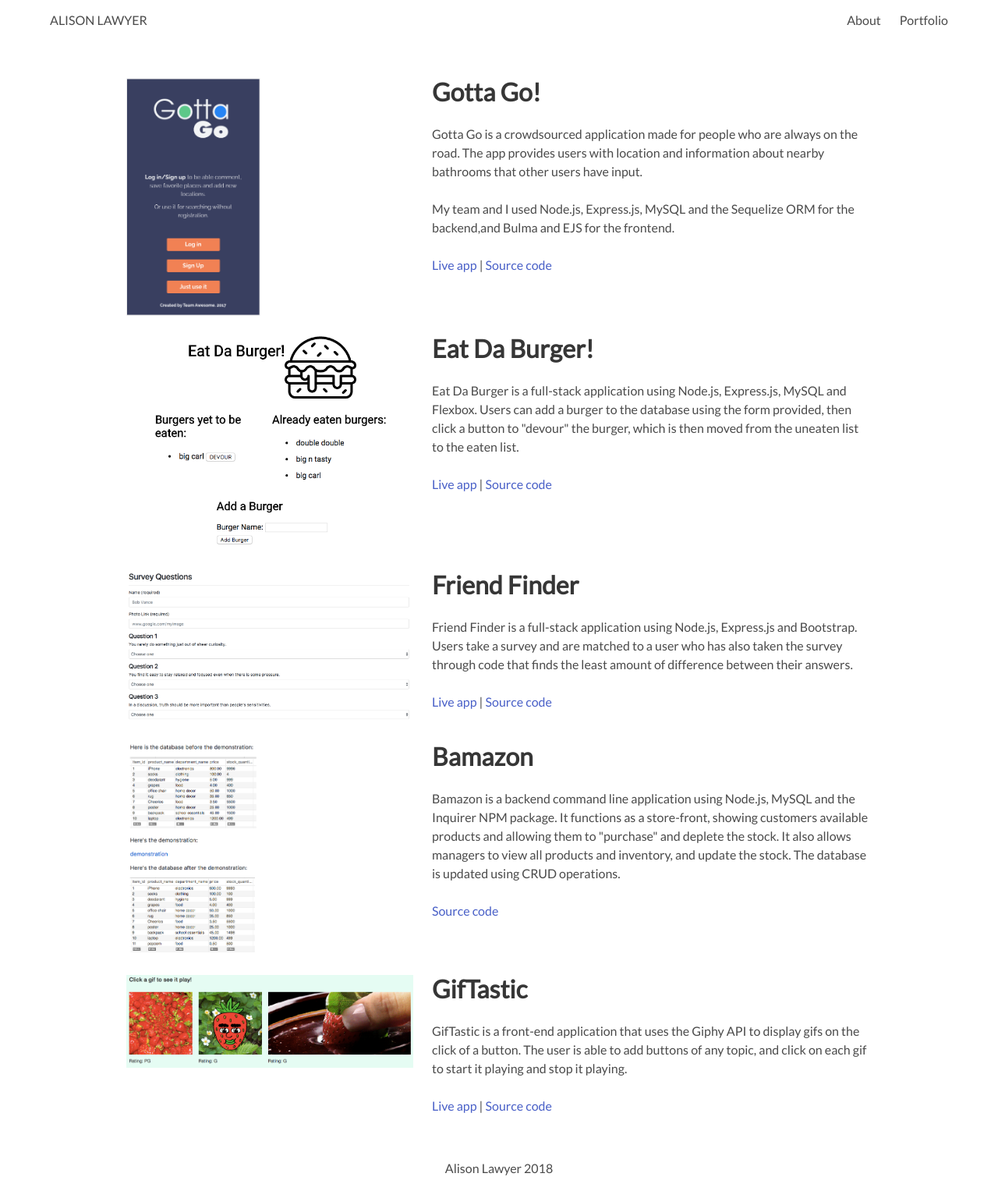
After one commit to anlawyer/portfolio, a Node server app: page /portfolio in a window 1280 px wide. The commit adds this page. Shown: the whole page at 78% size. Run offline with Node 20, Linux system fonts and the light colour scheme; some libraries are stand-ins or nearby versions.

Commit message:
added routing, ejs partials, burger dropdown

```diff
--- a/package.json
+++ b/package.json
@@ -19,6 +19,7 @@
   "homepage": "https://github.com/anlawyer/portfolio#readme",
   "dependencies": {
     "body-parser": "^1.18.2",
+    "ejs": "^2.5.7",
     "express": "^4.16.2"
   }
 }
--- /dev/null
+++ b/routes/routes.js
@@ -0,0 +1,9 @@
+module.exports = function (app) {
+  app.get('/', function (req, res) {
+    res.render('pages/index');
+  });
+
+  app.get('/portfolio', function (req, res) {
+    res.render('pages/portfolio');
+  });
+};
--- a/server.js
+++ b/server.js
@@ -10,7 +10,9 @@ app.use(bodyParser.urlencoded({ extended: false }));
 
 app.use(express.static('public'));
 
-// require('./routes/api-routes.js')(app);
+app.set('view engine', 'ejs');
+
+require('./routes/routes.js')(app);
 
 app.listen(PORT, function () {
   console.log('App listening on PORT: ' + PORT);
--- a/public/portfolio.html
+++ b/views/pages/portfolio.ejs
@@ -1,47 +1,11 @@
 <!DOCTYPE html>
 <html>
 <head>
-  <meta charset="utf-8">
-  <meta http-equiv="X-UA-Compatible" content="IE=edge">
-  <meta name="viewport" content="width=device-width, initial-scale=1">
-  <title>Alison's Portfolio</title>
-  <link rel="stylesheet" href="https://cdnjs.cloudflare.com/ajax/libs/font-awesome/4.7.0/css/font-awesome.min.css" integrity="sha256-eZrrJcwDc/3uDhsdt61sL2oOBY362qM3lon1gyExkL0=" crossorigin="anonymous" />
-  <link href="https://fonts.googleapis.com/css?family=Lato" rel="stylesheet">
-  <!-- Bulma Version 0.6.0 -->
-  <link rel="stylesheet" href="https://cdnjs.cloudflare.com/ajax/libs/bulma/0.6.0/css/bulma.min.css" integrity="sha256-HEtF7HLJZSC3Le1HcsWbz1hDYFPZCqDhZa9QsCgVUdw=" crossorigin="anonymous" />
-  <style type="text/css">
-    html,body {
-      font-family: 'Lato', sans-serif;
-    }
-  </style>
+  <% include ../partials/head %>
 </head>
 <body>
   <section class="hero is-fullheight is-default is-bold">
-  <div class="hero-head">
-    <nav class="navbar">
-      <div class="container">
-        <div class="navbar-brand">
-          <a class="navbar-item" href="index.html">
-            <h2>ALISON LAWYER</h2>
-          </a>
-          <span class="navbar-burger burger" data-target="navbarMenu">
-            <span></span>
-            <span></span>
-          </span>
-        </div>
-        <div id="navbarMenu" class="navbar-menu">
-          <div class="navbar-end">
-            <a class="navbar-item about-button" href="index.html">
-              About
-            </a>
-            <a class="navbar-item is-active portfolio-button">
-              Portfolio
-            </a>
-          </div>
-        </div>
-      </div>
-    </nav>
-  </div>
+    <% include ../partials/header %>
     <div class="hero-body">
       <div class="container">
         <!-- <h1>Featured Projects</h1> -->
@@ -49,7 +13,7 @@
           <!-- gotta go -->
           <div class="column is-2 is-offset-1">
             <figure class="image">
-              <img src="./images/GottaGo-landing.png">
+              <img src="../../images/GottaGo-landing.png">
             </figure>
             <!-- <figure class="image">
               <img src="./images/GottaGo-add.png">
@@ -75,7 +39,7 @@
           <!-- Eat da Burger -->
           <div class="column is-4 is-offset-1">
             <figure class="image">
-              <img src="./images/EatDaBurger.png">
+              <img src="../../images/EatDaBurger.png">
             </figure>
           </div>
           <div class="column is-6">
@@ -92,7 +56,7 @@
           <!-- Friend finder -->
           <div class="column is-4 is-offset-1">
             <figure class="image">
-              <img src="./images/FriendFinder-questions.png">
+              <img src="../../images/FriendFinder-questions.png">
             </figure>
           </div>
           <div class="column is-6">
@@ -109,7 +73,7 @@
           <!-- Bamazon -->
           <div class="column is-2 is-offset-1">
             <figure class="image">
-              <img src="./images/Bamazon.png">
+              <img src="../../images/Bamazon.png">
             </figure>
           </div>
           <div class="column is-6 is-offset-2">
@@ -126,7 +90,7 @@
           <!-- GifTastic -->
           <div class="column is-4 is-offset-1">
             <figure class="image">
-              <img src="./images/GifTastic-gifs.png">
+              <img src="../../images/GifTastic-gifs.png">
             </figure>
           </div>
           <div class="column is-6">
@@ -139,35 +103,13 @@
             <a href="https://anlawyer.github.io/GifTastic/">Live app</a> |
             <a href="https://github.com/anlawyer/GifTastic">Source code</a>
           </div>
-          <!-- LIRI -->
-          <!-- <div class="column is-4 is-offset-1">
-            <p>test</p>
-          </div>
-          <div class="column is-6">
-            <p>test</p>
-          </div> -->
-          <!-- Trivia -->
-          <!-- <div class="column is-4 is-offset-1">
-            <p>test</p>
-          </div>
-          <div class="column is-6">
-            <p>test</p> -->
           </div>
         </div>
       </div>
     </div>
-
-    <div class="hero-foot">
-      <div class="container">
-        <div class="tabs is-centered">
-          <ul>
-            <li><a>Alison Lawyer 2017</a></li>
-          </ul>
-        </div>
-      </div>
-    </div>
+    <% include ../partials/footer %>
   </section>
   <script src="https://code.jquery.com/jquery-3.2.1.min.js" integrity="sha256-hwg4gsxgFZhOsEEamdOYGBf13FyQuiTwlAQgxVSNgt4=" crossorigin="anonymous"></script>
-  <script async type="text/javascript" src="./js/bulma.js"></script>
+  <script async type="text/javascript" src="../../js/bulma.js"></script>
 </body>
 </html>
--- /dev/null
+++ b/views/partials/footer.ejs
@@ -0,0 +1,10 @@
+<div class="hero-foot">
+  <div class="container">
+    <div class="tabs is-centered">
+      <ul>
+        <li><a>Alison Lawyer 2018</a></li>
+      </ul>
+      <br />
+    </div>
+  </div>
+</div>
--- /dev/null
+++ b/views/partials/head.ejs
@@ -0,0 +1,14 @@
+<meta charset="utf-8">
+<meta http-equiv="X-UA-Compatible" content="IE=edge">
+<meta name="viewport" content="width=device-width, initial-scale=1">
+<title>Alison Lawyer</title>
+<link rel="stylesheet" href="https://cdnjs.cloudflare.com/ajax/libs/font-awesome/4.7.0/css/font-awesome.min.css" integrity="sha256-eZrrJcwDc/3uDhsdt61sL2oOBY362qM3lon1gyExkL0=" crossorigin="anonymous" />
+<link href="https://fonts.googleapis.com/css?family=Lato" rel="stylesheet">
+<link rel="icon" type="image" href="./images/favicon.ico">
+<!-- Bulma Version 0.6.0 -->
+<link rel="stylesheet" href="https://cdnjs.cloudflare.com/ajax/libs/bulma/0.6.0/css/bulma.min.css" integrity="sha256-HEtF7HLJZSC3Le1HcsWbz1hDYFPZCqDhZa9QsCgVUdw=" crossorigin="anonymous" />
+<style type="text/css">
+  html,body {
+    font-family: 'Lato', sans-serif;
+  }
+</style>
--- /dev/null
+++ b/views/partials/header.ejs
@@ -0,0 +1,26 @@
+<div class="hero-head">
+  <nav class="navbar">
+    <div class="container">
+      <div class="navbar-brand">
+        <a class="navbar-item" href="/">
+          <h2>ALISON LAWYER</h2>
+        </a>
+        <div class="navbar-burger burger" data-target="navbarMenu" onclick="document.querySelector('.navbar-menu').classList.toggle('is-active');">
+          <span></span>
+          <span></span>
+          <span></span>
+        </div>
+      </div>
+      <div id="navbarMenu" class="navbar-menu">
+        <div class="navbar-end">
+          <a class="navbar-item about-button" href="/">
+            About
+          </a>
+          <a class="navbar-item portfolio-button" href="/portfolio">
+            Portfolio
+          </a>
+        </div>
+      </div>
+    </div>
+  </nav>
+</div>
```
Also changed, not shown: js/bulma.js (deleted, +0 -32 lines), public/index.html (deleted, +0 -112 lines), views/pages/index.ejs (added, +66 -0 lines), public/images/favicon.ico (added), public/js/bulma.js (added), 4 other files.
